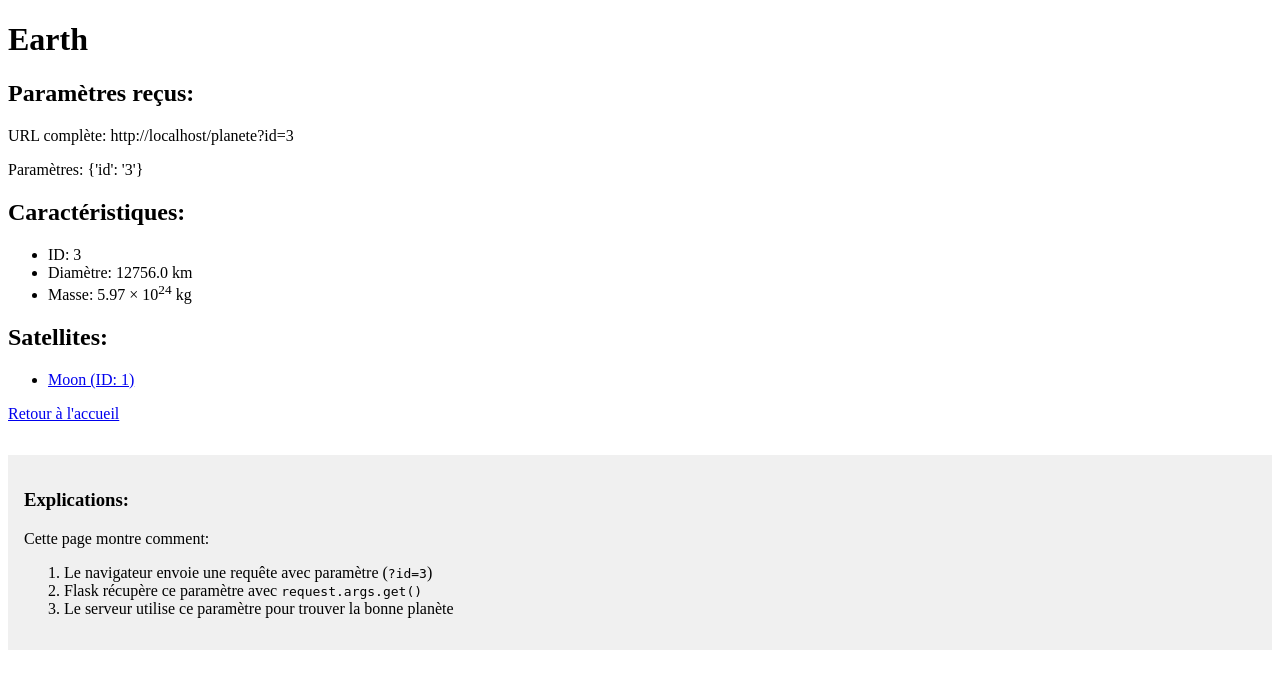
After one commit to WhiteCar125/sl29.systeme_solaire_new, a Flask app: page /planete?id=3 in a window 1280 px wide. The commit adds this page. Shown: the top 689 px of the page. Run offline with Flask 3, Linux system fonts and the light colour scheme.

Commit message:
simplification

```diff
--- a/pyproject.toml
+++ b/pyproject.toml
@@ -20,6 +20,7 @@ classifiers = [
 dependencies = [
     "setuptools",
     "flask",
+    "bootstrap-flask",
 ]
 
 [project.urls]
--- a/src/sl29/systeme_solaire/app.py
+++ b/src/sl29/systeme_solaire/app.py
@@ -1,20 +1,63 @@
 """Un module pour l'application"""
 
-from flask import Flask, render_template
-
-from sl29.systeme_solaire import planets
+from flask import Flask, render_template, request
+import json
 
 app = Flask(__name__)
 
-@app.route("/")
-def accueil()->str:
-    """Affiche la page d'accueil
+# Chargement des données
+with open('data/planets.json', 'r', encoding='utf-8') as f:
+    planets = json.load(f)
 
-    Returns:
-        str: le code html de la page d'accueil.
-    """
-    planetes = planets.get_planets()
-    return render_template("index.html", planets = planetes)
+with open('data/satellites.json', 'r', encoding='utf-8') as f:
+    satellites = json.load(f)
 
-# en mode debug, le serveur raffraichit automatiquement les modifications apportées au code
-app.run(debug=True)
+@app.route('/')
+def index():
+    """Page d'accueil montrant comment les paramètres fonctionnent"""
+    return render_template('index.html', planets=planets)
+
+@app.route('/planete')
+def show_planet():
+    """Démontre l'utilisation de request.args.get()"""
+    # Récupération du paramètre 'id' de la requête
+    planet_id = request.args.get('id', type=int)
+
+    # Vérification si le paramètre existe et est valide
+    if planet_id is None:
+        return "Erreur: Le paramètre 'id' est requis. Exemple: /planete?id=3", 400
+
+    # Recherche de la planète
+    planet_data = next((p for p in planets if p['id'] == planet_id), None)
+    if not planet_data:
+        return f"Erreur: Aucune planète trouvée avec l'ID {planet_id}", 404
+
+    # Récupération des satellites
+    planet_satellites = [s for s in satellites if s['planetId'] == planet_id]
+
+    return render_template('planet.html',
+                         planet=planet_data,
+                         satellites=planet_satellites,
+                         request_args=dict(request.args))  # Pour démo pédagogique
+
+@app.route('/satellite')
+def show_satellite():
+    """Montre comment gérer plusieurs paramètres"""
+    satellite_id = request.args.get('id', type=int)
+
+    if satellite_id is None:
+        return "Erreur: Le paramètre 'id' est requis. Exemple: /satellite?id=1", 400
+
+    satellite_data = next((s for s in satellites if s['id'] == satellite_id), None)
+    if not satellite_data:
+        return f"Erreur: Aucun satellite trouvé avec l'ID {satellite_id}", 404
+
+    planet_data = next((p for p in planets if p['id'] == satellite_data['planetId']), None)
+
+    return render_template('satellite.html',
+                         satellite=satellite_data,
+                         planet=planet_data,
+                         request_args=dict(request.args))  # Pour démo pédagogique
+
+if __name__ == '__main__':
+    app.run(debug=True)
--- /dev/null
+++ b/src/sl29/systeme_solaire/templates/planet.html
@@ -0,0 +1,47 @@
+<!DOCTYPE html>
+<html>
+<head>
+    <title>{{ planet.name }}</title>
+</head>
+<body>
+    <h1>{{ planet.name }}</h1>
+
+    <h2>Paramètres reçus:</h2>
+    <p>URL complète: {{ request.url }}</p>
+    <p>Paramètres: {{ request_args }}</p>
+
+    <h2>Caractéristiques:</h2>
+    <ul>
+        <li>ID: {{ planet.id }}</li>
+        <li>Diamètre: {{ planet.diameter }} km</li>
+        <li>Masse: {{ planet.mass }} × 10<sup>24</sup> kg</li>
+    </ul>
+
+    <h2>Satellites:</h2>
+    {% if satellites %}
+        <ul>
+            {% for sat in satellites %}
+                <li>
+                    <a href="/satellite?id={{ sat.id }}">
+                        {{ sat.name }} (ID: {{ sat.id }})
+                    </a>
+                </li>
+            {% endfor %}
+        </ul>
+    {% else %}
+        <p>Aucun satellite</p>
+    {% endif %}
+
+    <p><a href="/">Retour à l'accueil</a></p>
+
+    <div style="margin-top: 2em; padding: 1em; background: #f0f0f0;">
+        <h3>Explications:</h3>
+        <p>Cette page montre comment:</p>
+        <ol>
+            <li>Le navigateur envoie une requête avec paramètre (<code>?id={{ planet.id }}</code>)</li>
+            <li>Flask récupère ce paramètre avec <code>request.args.get()</code></li>
+            <li>Le serveur utilise ce paramètre pour trouver la bonne planète</li>
+        </ol>
+    </div>
+</body>
+</html>
```
Also changed, not shown: src/sl29/systeme_solaire/planets.py (deleted, +0 -29 lines), src/sl29/systeme_solaire/templates/index.html (+43 -16 lines), src/sl29/__init__.py (added), src/sl29/systeme_solaire/data/planets.json (renamed from src/sl29/systeme_solaire/datas/planets.json), src/sl29/systeme_solaire/data/satellites.json (renamed from src/sl29/systeme_solaire/datas/satellites.json), src/sl29/systeme_solaire/satellites.py (deleted).
